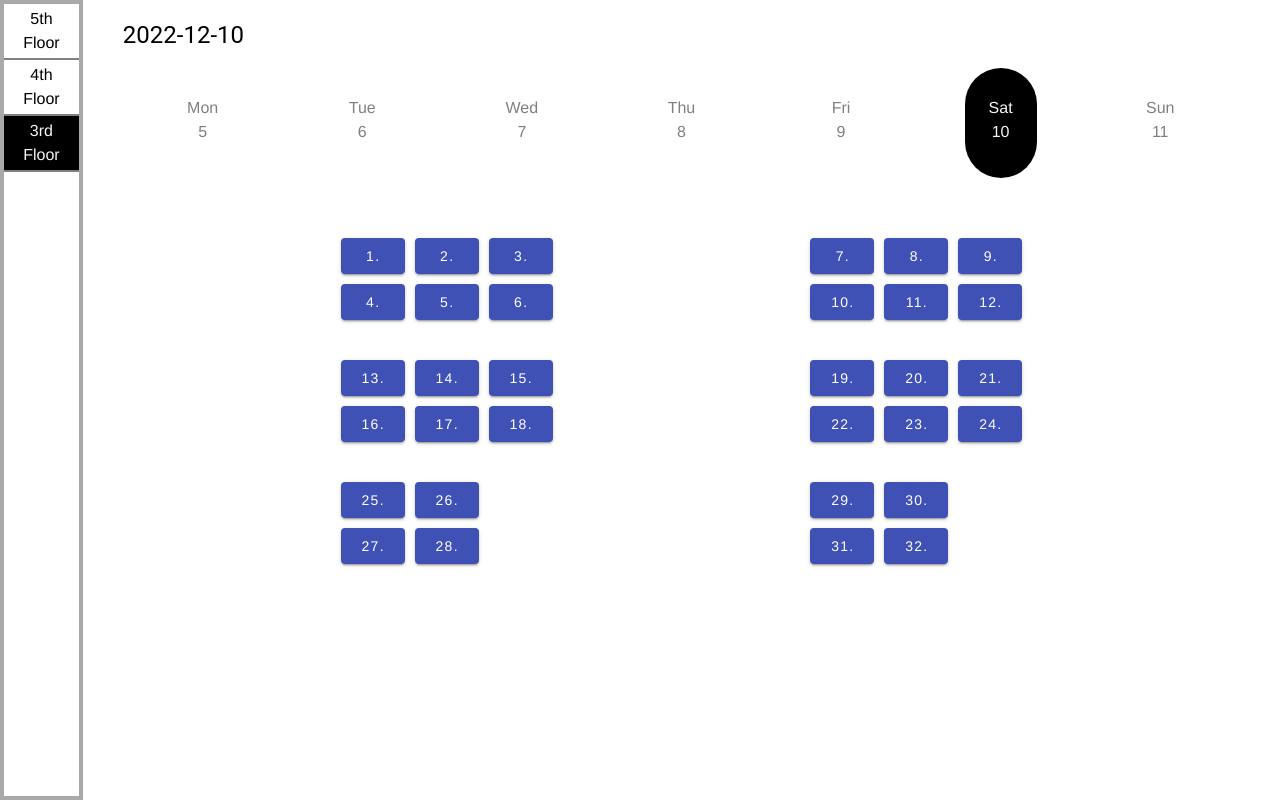
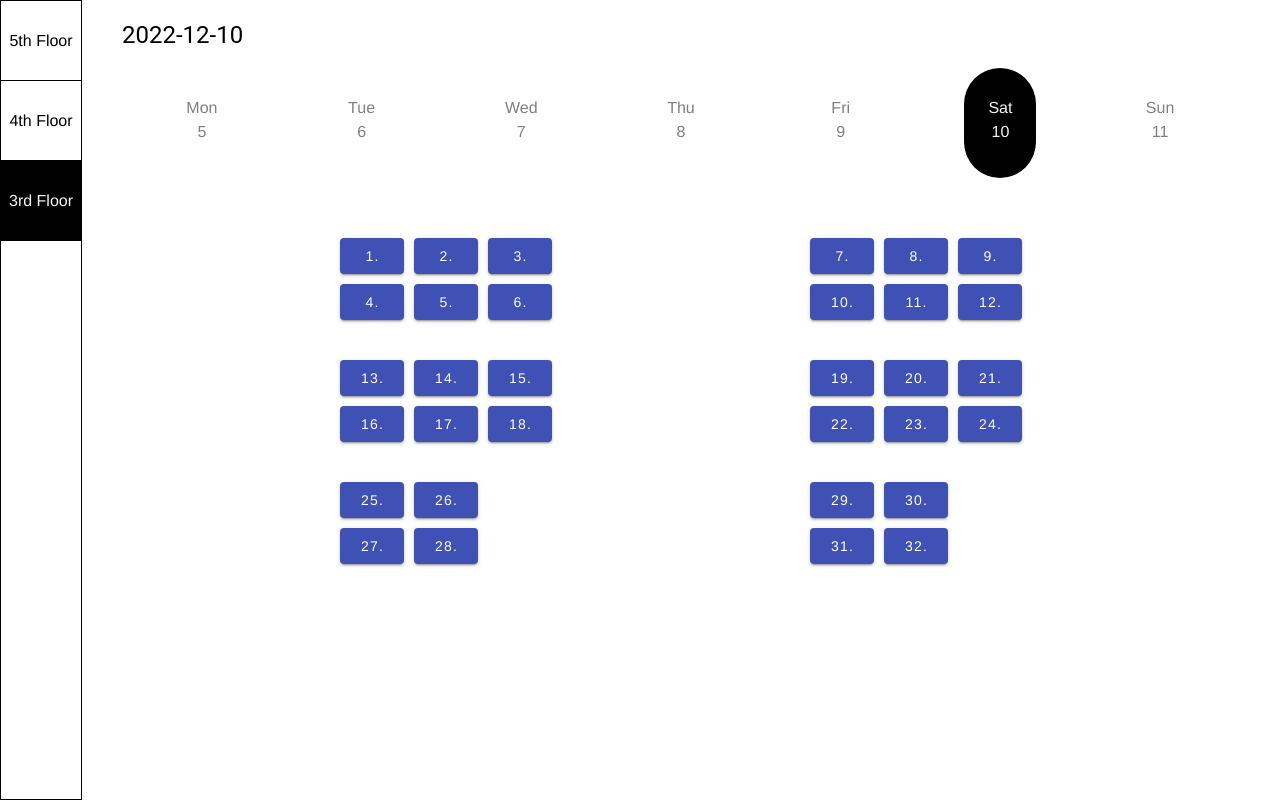
Before and after one commit to JooYoo/notMyDesk, a Vue app: page / in a window 1280 px wide. Built offline with nearby package versions, Linux system fonts and the light colour scheme.

Commit message:
chore: test clean storage function

```diff
--- a/src/components/SideNav.vue
+++ b/src/components/SideNav.vue
@@ -14,6 +14,6 @@ export default {};
   flex-direction: column;
   height: 100%;
   width: fit-content;
-  border: 4px solid darkgray;
+  border: 1px solid black;
 }
 </style>
--- a/src/components/SideNavItem.vue
+++ b/src/components/SideNavItem.vue
@@ -38,10 +38,11 @@ export default {
   display: flex;
   justify-content: center;
   align-items: center;
-  height: 56px;
+  height: 80px;
   width: 100%;
   padding: 8px;
-  border-bottom: 2px solid gray;
+  border-bottom: 1px solid black;
+  white-space: nowrap;
   cursor: pointer;
 
   &:hover {
```
Also changed, not shown: src/share/LocalStorageManager.js (+0 -10 lines).
